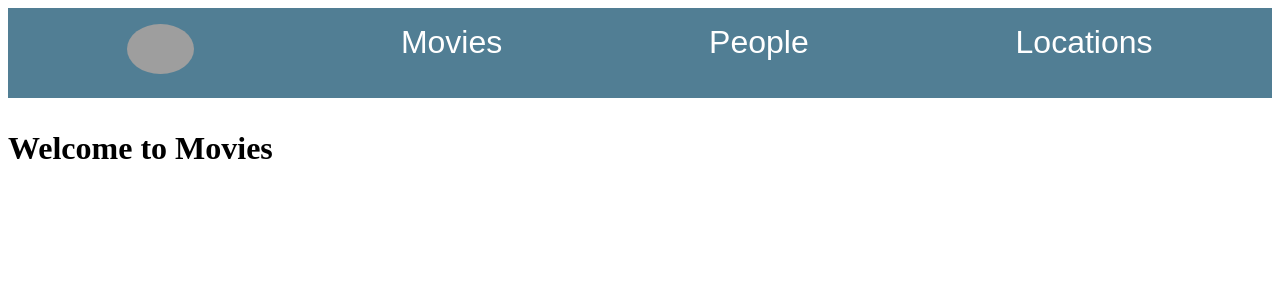
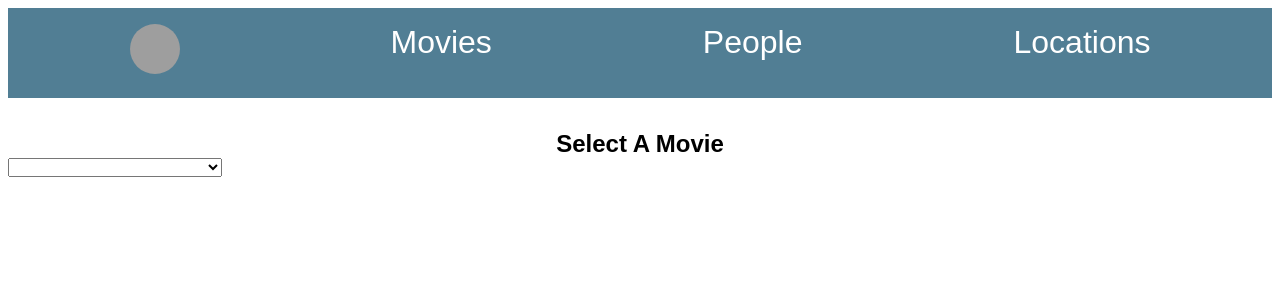
Before and after one commit to joinpursuit/9-1-module-three-assessment, a React (Create React App) app: page /movies in a window 1280 px wide. Shown: the top 300 px of the page. Built offline with nearby package versions, Linux system fonts and the light colour scheme; grey boxes are pictures that could not be loaded; the HTML template or start-up script is replaced by a standard one.

Commit message:
Movies Complete

```diff
--- a/src/components/Movies.js
+++ b/src/components/Movies.js
@@ -1,9 +1,50 @@
-import React from 'react';
+import {useState, useEffect} from 'react';
+
 
 export default function Movies () {
-    return (
-        <div>
-            <h1>Welcome to Movies</h1>
+    const [datas, setData] = useState([])
+    const [movie, setMovies] = useState({})
+    // ASK HELP: When calling this object movies it was frying the code but the name should not matter. See why this was happening during review 'Movie was movies and it was showing data as a number set'
+
+    useEffect(() => {
+        fetch('./films.json')
+        .then(res => res.json())
+        .then(data => setData(data))
+        .catch((err) =>{
+            console.log(err)
+        });
+    }, [])
+
+    function handleChange (e){
+        const found = datas.find(({ id }) => id === e.target.value);
+        setMovies(found || {});
+    };
+
+    return(
+        <div className='movie'>
+            <h2>Select A Movie</h2>
+            <select onChange={handleChange}>
+                <option value=''></option>
+                {datas && datas.map(({id, title}) =>(
+                    <option key={id} value={id}>
+                        {title}
+                    </option>
+                ))}
+            </select>
+
+            {movie.id && (
+                <aside className='movies'>
+                    <h2>
+                        <span>Title: </span> {movie.title}
+                    </h2>
+                    <p>
+                        <span>Release Date: </span> {movie.release_date}
+                    </p>
+                    <p>
+                        <span>Description: </span>{movie.description}
+                    </p>
+                </aside>
+            )}
         </div>
-    );
-};
+    )
+}
--- a/src/index.css
+++ b/src/index.css
@@ -15,6 +15,7 @@ nav a {
 
 nav img {
   height: 50px;
+  width: 50px;
   border-radius: 50%;
 }
 
```
